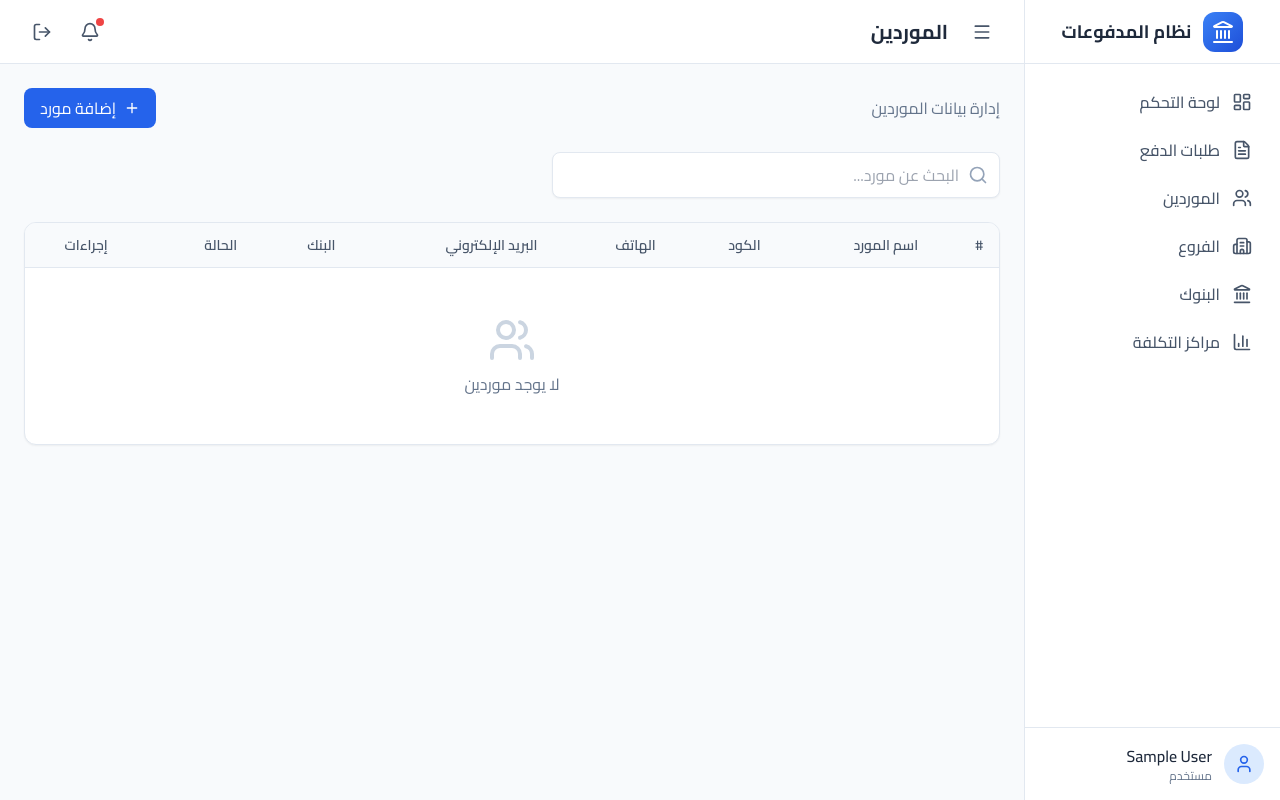
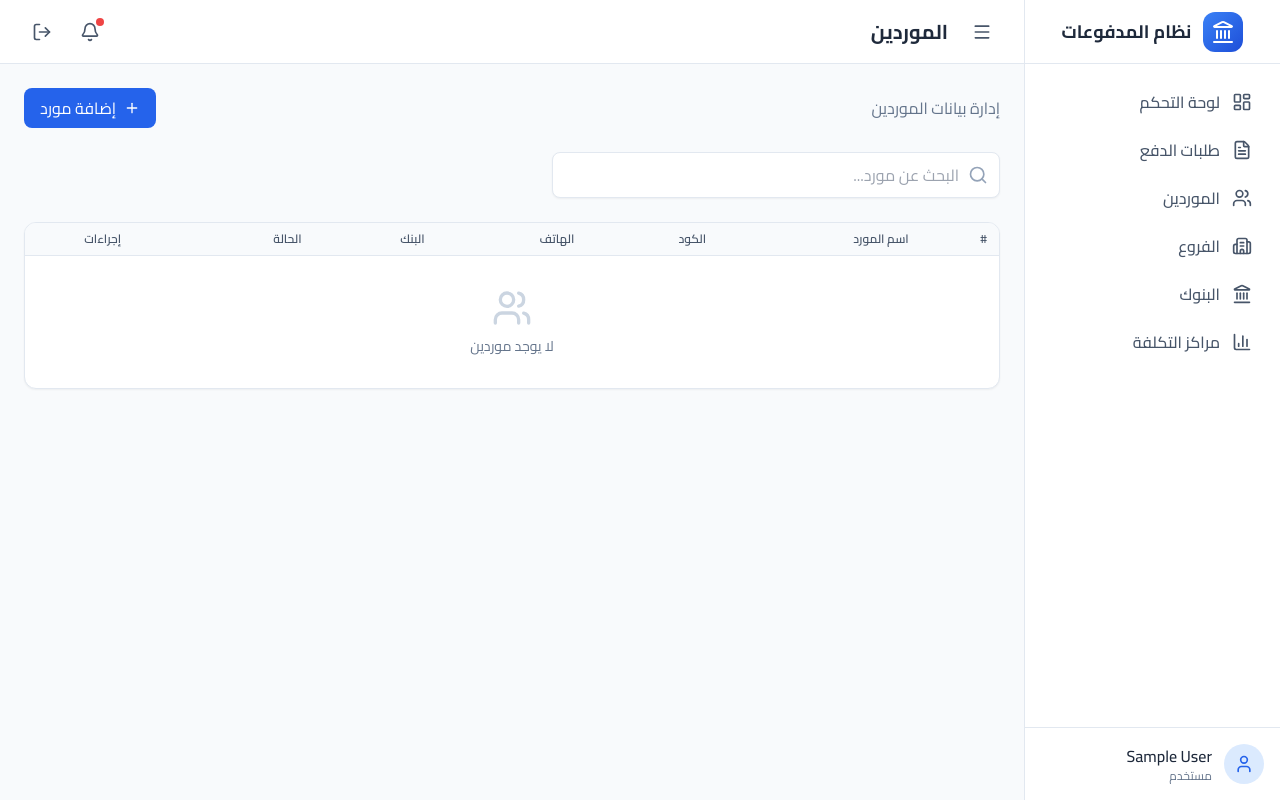
Before and after one commit to Haroon2030/accunte, a Django app: page /suppliers/ in a window 1280 px wide. Run offline with Django 5.2, Linux system fonts and the light colour scheme; the visitor is signed in with stand-in values (Sample User, id 1); data that the repository does not hold is empty; some libraries are stand-ins or nearby versions.

Commit message:
Make tables smaller with better text containment

```diff
--- a/backend/templates/pages/suppliers/list.html
+++ b/backend/templates/pages/suppliers/list.html
@@ -2,60 +2,58 @@
 
 {% block table_content %}
 <div class="overflow-x-auto">
-    <table class="w-full">
+    <table class="w-full text-sm">
         <thead class="bg-slate-50 border-b border-slate-200">
             <tr>
-                <th class="px-4 py-3 text-right text-sm font-semibold text-slate-600">#</th>
-                <th class="px-4 py-3 text-right text-sm font-semibold text-slate-600">اسم المورد</th>
-                <th class="px-4 py-3 text-right text-sm font-semibold text-slate-600">الكود</th>
-                <th class="px-4 py-3 text-right text-sm font-semibold text-slate-600">الهاتف</th>
-                <th class="px-4 py-3 text-right text-sm font-semibold text-slate-600">البريد الإلكتروني</th>
-                <th class="px-4 py-3 text-right text-sm font-semibold text-slate-600">البنك</th>
-                <th class="px-4 py-3 text-right text-sm font-semibold text-slate-600">الحالة</th>
-                <th class="px-4 py-3 text-center text-sm font-semibold text-slate-600">إجراءات</th>
+                <th class="px-3 py-2 text-right text-xs font-semibold text-slate-600 whitespace-nowrap">#</th>
+                <th class="px-3 py-2 text-right text-xs font-semibold text-slate-600 whitespace-nowrap">اسم المورد</th>
+                <th class="px-3 py-2 text-right text-xs font-semibold text-slate-600 whitespace-nowrap">الكود</th>
+                <th class="px-3 py-2 text-right text-xs font-semibold text-slate-600 whitespace-nowrap">الهاتف</th>
+                <th class="px-3 py-2 text-right text-xs font-semibold text-slate-600 whitespace-nowrap">البنك</th>
+                <th class="px-3 py-2 text-right text-xs font-semibold text-slate-600 whitespace-nowrap">الحالة</th>
+                <th class="px-3 py-2 text-center text-xs font-semibold text-slate-600 whitespace-nowrap">إجراءات</th>
             </tr>
         </thead>
         <tbody class="divide-y divide-slate-100">
             {% for supplier in object_list %}
             <tr class="hover:bg-slate-50 transition-colors">
-                <td class="px-4 py-3 text-sm text-slate-600">{{ forloop.counter }}</td>
-                <td class="px-4 py-3 font-medium text-slate-800">{{ supplier.name }}</td>
-                <td class="px-4 py-3">
-                    <span class="px-2 py-1 bg-slate-100 text-slate-700 rounded text-sm font-mono">{{ supplier.code }}</span>
+                <td class="px-3 py-2 text-xs text-slate-500">{{ forloop.counter }}</td>
+                <td class="px-3 py-2 text-slate-800 max-w-[150px] truncate" title="{{ supplier.name }}">{{ supplier.name }}</td>
+                <td class="px-3 py-2">
+                    <span class="px-1.5 py-0.5 bg-slate-100 text-slate-700 rounded text-xs font-mono">{{ supplier.code }}</span>
                 </td>
-                <td class="px-4 py-3 text-sm text-slate-600">{{ supplier.phone|default:"-" }}</td>
-                <td class="px-4 py-3 text-sm text-slate-600">{{ supplier.email|default:"-" }}</td>
-                <td class="px-4 py-3 text-sm text-slate-600">{{ supplier.bank_name|default:"-" }}</td>
-                <td class="px-4 py-3">
-                    <span class="px-2.5 py-1 rounded-full text-xs font-medium {% if supplier.is_active %}bg-green-100 text-green-700{% else %}bg-slate-100 text-slate-600{% endif %}">
-                        {% if supplier.is_active %}نشط{% else %}غير نشط{% endif %}
+                <td class="px-3 py-2 text-xs text-slate-600">{{ supplier.phone|default:"-" }}</td>
+                <td class="px-3 py-2 text-xs text-slate-600 max-w-[100px] truncate" title="{{ supplier.bank_name|default:'-' }}">{{ supplier.bank_name|default:"-" }}</td>
+                <td class="px-3 py-2">
+                    <span class="px-2 py-0.5 rounded-full text-xs font-medium {% if supplier.is_active %}bg-green-100 text-green-700{% else %}bg-slate-100 text-slate-600{% endif %}">
+                        {% if supplier.is_active %}نشط{% else %}معطل{% endif %}
                     </span>
                 </td>
-                <td class="px-4 py-3">
-                    <div class="flex items-center justify-center gap-1">
+                <td class="px-3 py-2">
+                    <div class="flex items-center justify-center gap-0.5">
                         <button
                             @click="$dispatch('open-modal', { id: 'create-modal', editId: {{ supplier.id }}, data: { name: '{{ supplier.name }}', code: '{{ supplier.code }}', phone: '{{ supplier.phone|default:"" }}', email: '{{ supplier.email|default:"" }}', bank_name: '{{ supplier.bank_name|default:"" }}', bank_account: '{{ supplier.bank_account|default:"" }}', iban: '{{ supplier.iban|default:"" }}' } })"
-                            class="p-2 text-blue-600 hover:bg-blue-50 rounded-lg transition-colors"
+                            class="p-1.5 text-blue-600 hover:bg-blue-50 rounded transition-colors"
                             title="تعديل"
                         >
-                            <i data-lucide="edit" class="w-4 h-4"></i>
+                            <i data-lucide="edit" class="w-3.5 h-3.5"></i>
                         </button>
                         <button
                             @click="$dispatch('open-delete', { url: '{% url 'suppliers:delete' supplier.id %}' })"
-                            class="p-2 text-red-600 hover:bg-red-50 rounded-lg transition-colors"
+                            class="p-1.5 text-red-600 hover:bg-red-50 rounded transition-colors"
                             title="حذف"
                         >
-                            <i data-lucide="trash-2" class="w-4 h-4"></i>
+                            <i data-lucide="trash-2" class="w-3.5 h-3.5"></i>
                         </button>
                     </div>
                 </td>
             </tr>
             {% empty %}
             <tr>
-                <td colspan="8" class="px-4 py-12 text-center">
+                <td colspan="7" class="px-4 py-8 text-center">
                     <div class="flex flex-col items-center">
-                        <i data-lucide="users" class="w-12 h-12 text-slate-300 mb-2"></i>
-                        <p class="text-slate-500">لا يوجد موردين</p>
+                        <i data-lucide="users" class="w-10 h-10 text-slate-300 mb-2"></i>
+                        <p class="text-slate-500 text-sm">لا يوجد موردين</p>
                     </div>
                 </td>
             </tr>
```
Also changed, not shown: backend/templates/pages/banks/list.html (+26 -28 lines), backend/templates/pages/branches/list.html (+22 -24 lines), backend/templates/pages/cost_centers/list.html (+26 -26 lines), backend/templates/pages/payments/list.html (+25 -25 lines).
